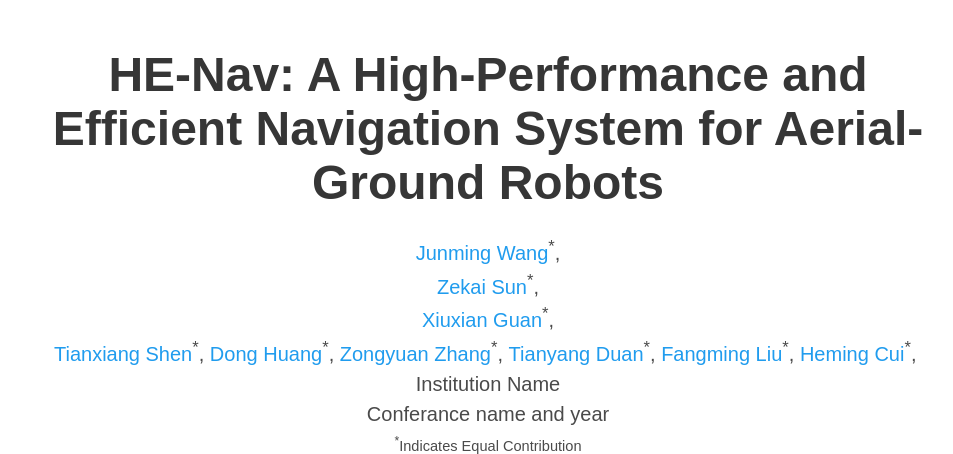
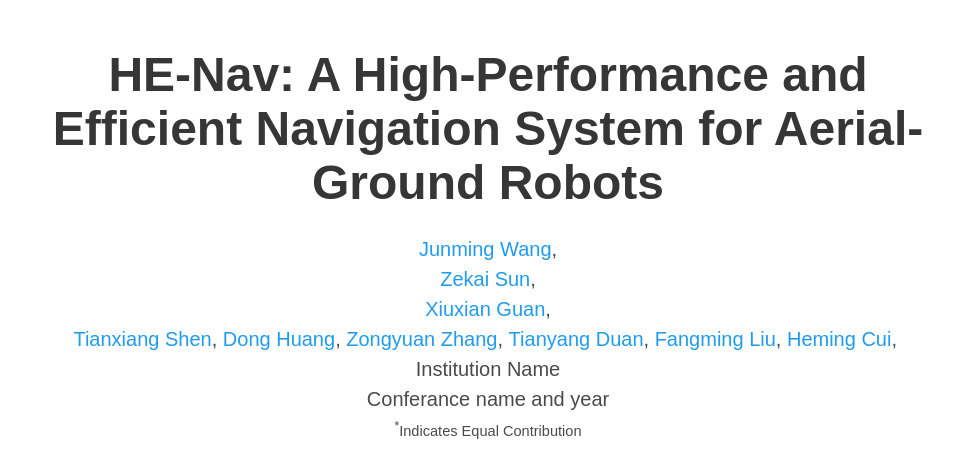
Before and after one commit to jmwang0117/jmwang0117.github.io, a plain HTML site: page HE-Nav/index.html in a window 1280 px wide. Shown: the top 454 px of the page, without its empty margins (152-1105 px from the left). Drawn offline with nearby package versions, Linux system fonts and the light colour scheme; some icons are missing; a web font is replaced by a local one.

Commit message:
Update index.html

```diff
--- a/HE-Nav/index.html
+++ b/HE-Nav/index.html
@@ -56,31 +56,31 @@
             <div class="is-size-5 publication-authors">
               <!-- Paper authors -->
               <span class="author-block">
-                <a href="FIRST AUTHOR PERSONAL LINK" target="_blank">Junming Wang</a><sup>*</sup>,</span>
+                <a href="FIRST AUTHOR PERSONAL LINK" target="_blank">Junming Wang</a>,</span>
                 <span class="author-block">
                    <span class="author-block">
-                <a href="FIRST AUTHOR PERSONAL LINK" target="_blank">Zekai Sun</a><sup>*</sup>,</span>
+                <a href="FIRST AUTHOR PERSONAL LINK" target="_blank">Zekai Sun</a>,</span>
                 <span class="author-block">
                    <span class="author-block">
-                <a href="FIRST AUTHOR PERSONAL LINK" target="_blank">Xiuxian Guan</a><sup>*</sup>,</span>
+                <a href="FIRST AUTHOR PERSONAL LINK" target="_blank">Xiuxian Guan</a>,</span>
                 <span class="author-block">
                    <span class="author-block">
-                <a href="FIRST AUTHOR PERSONAL LINK" target="_blank">Tianxiang Shen</a><sup>*</sup>,</span>
+                <a href="FIRST AUTHOR PERSONAL LINK" target="_blank">Tianxiang Shen</a>,</span>
                 <span class="author-block">
                    <span class="author-block">
-                <a href="FIRST AUTHOR PERSONAL LINK" target="_blank">Dong Huang</a><sup>*</sup>,</span>
+                <a href="FIRST AUTHOR PERSONAL LINK" target="_blank">Dong Huang</a>,</span>
                 <span class="author-block">
                    <span class="author-block">
-                <a href="FIRST AUTHOR PERSONAL LINK" target="_blank">Zongyuan Zhang</a><sup>*</sup>,</span>
+                <a href="FIRST AUTHOR PERSONAL LINK" target="_blank">Zongyuan Zhang</a>,</span>
                 <span class="author-block">
                    <span class="author-block">
-                <a href="FIRST AUTHOR PERSONAL LINK" target="_blank">Tianyang Duan</a><sup>*</sup>,</span>
+                <a href="FIRST AUTHOR PERSONAL LINK" target="_blank">Tianyang Duan</a>,</span>
                 <span class="author-block">
                    <span class="author-block">
-                <a href="FIRST AUTHOR PERSONAL LINK" target="_blank">Fangming Liu</a><sup>*</sup>,</span>
+                <a href="FIRST AUTHOR PERSONAL LINK" target="_blank">Fangming Liu</a>,</span>
                 <span class="author-block">
                    <span class="author-block">
-                <a href="FIRST AUTHOR PERSONAL LINK" target="_blank">Heming Cui</a><sup>*</sup>,</span>
+                <a href="FIRST AUTHOR PERSONAL LINK" target="_blank">Heming Cui</a>,</span>
                 <span class="author-block">
 
                   </div>
```
